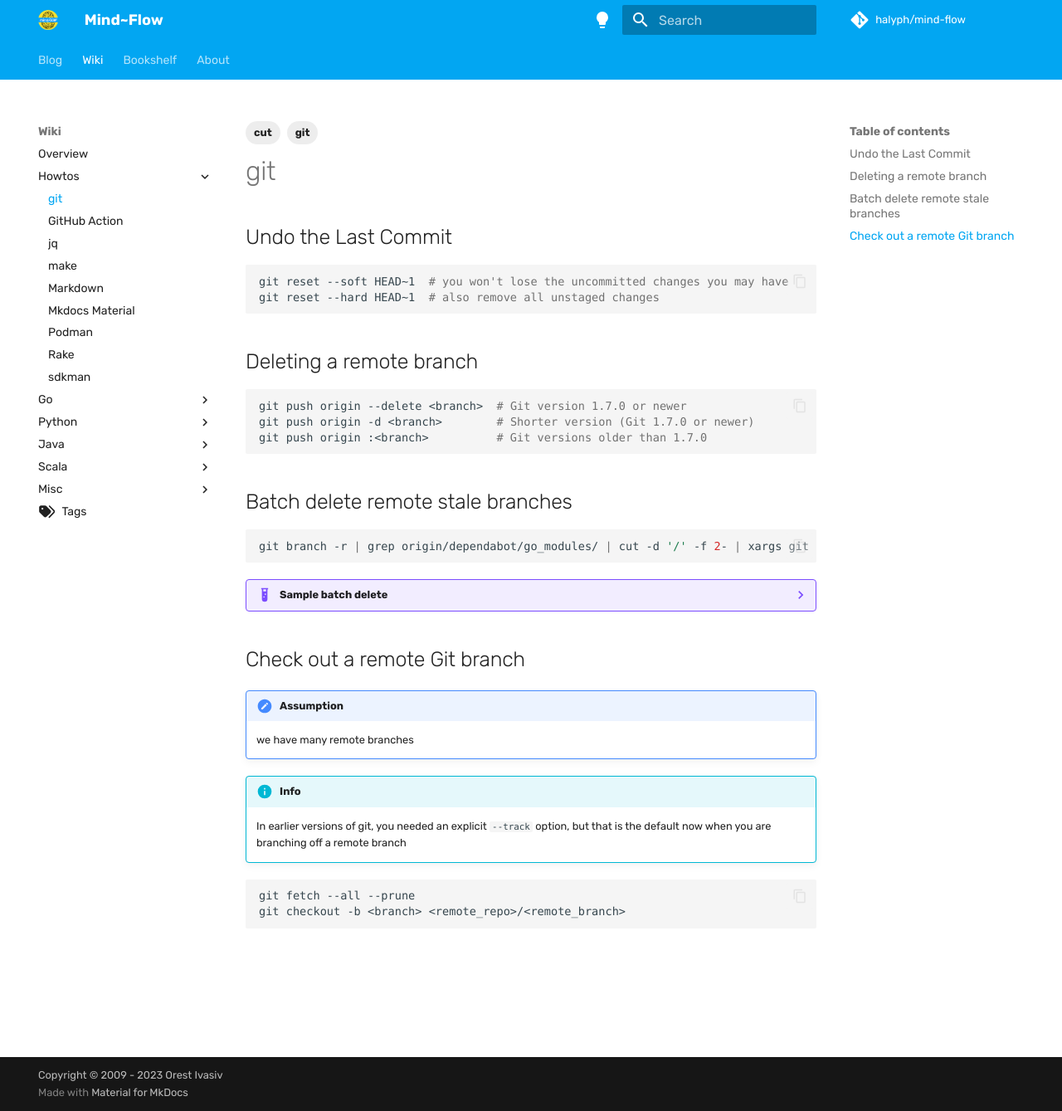
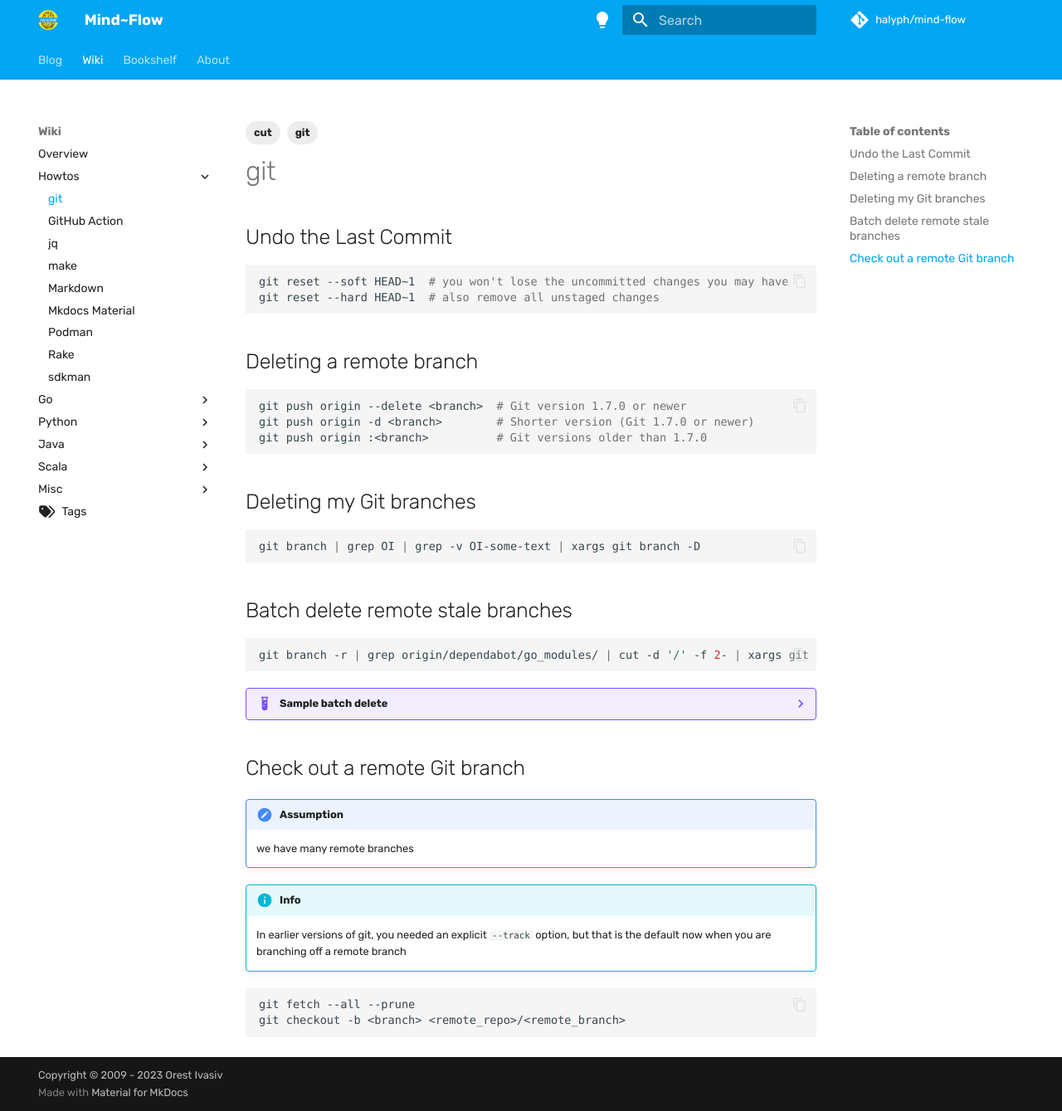
Before and after one commit to halyph/mind-flow, an MkDocs documentation site: the page built from docs/wiki/howtos/git.md, in a window 1280 px wide and 1339 px high. Shown: the whole window at 83% size. Built offline with MkDocs 1.6.1 and Material for MkDocs 9.7.7, drawn with Linux system fonts in a browser that asks for light colours; some web fonts are replaced; comment, search, counter and statistics services are not loaded.

Commit message:
upd git.md

````diff
--- a/docs/wiki/howtos/git.md
+++ b/docs/wiki/howtos/git.md
@@ -19,6 +19,12 @@ git reset --hard HEAD~1  # also remove all unstaged changes
 git push origin --delete <branch>  # Git version 1.7.0 or newer
 git push origin -d <branch>        # Shorter version (Git 1.7.0 or newer)
 git push origin :<branch>          # Git versions older than 1.7.0
+```
+
+## Deleting my Git branches
+
+```shell
+git branch | grep OI | grep -v OI-some-text | xargs git branch -D
 ```
 
 ## Batch delete remote stale branches
````
